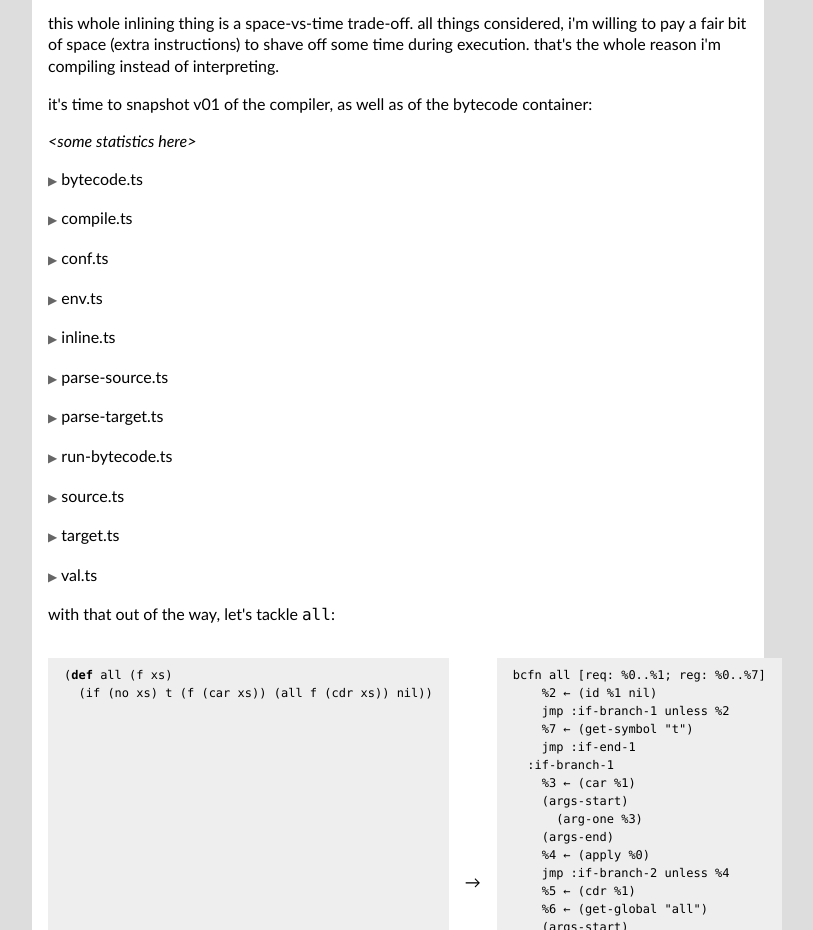
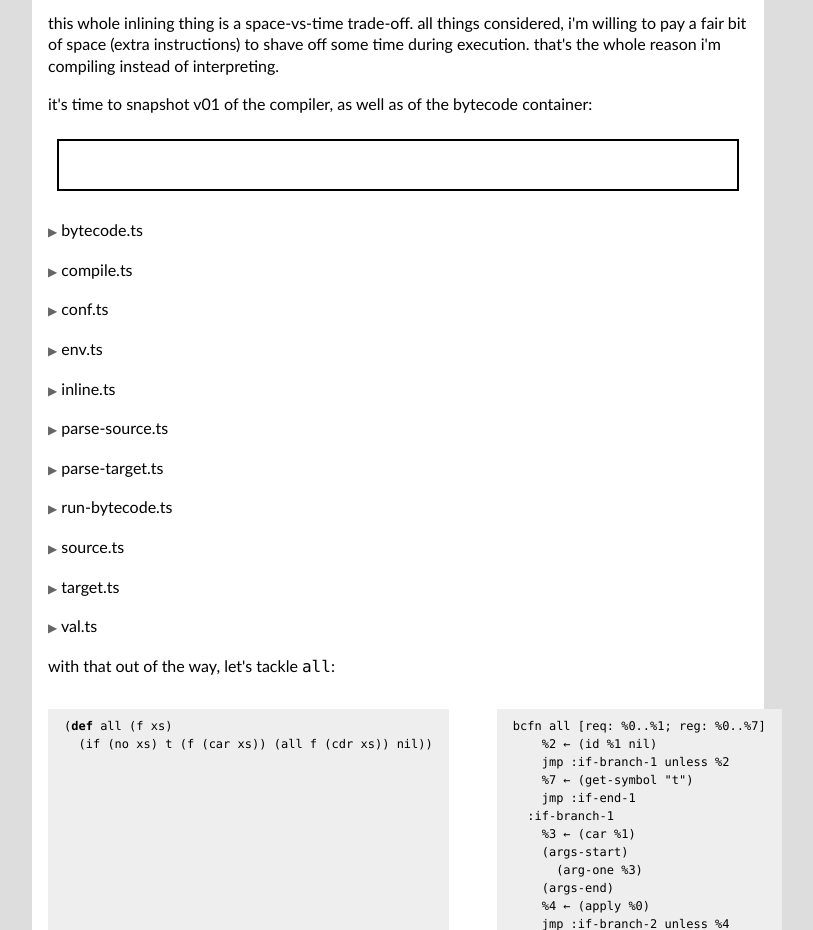
Before and after one commit to masak/syntax-driven, a React (Create React App) app: page / in a window 1280 px wide. Shown: the part 1580-2510 px from the top of the page, without its empty margins (242-1055 px from the left). Built offline with nearby package versions, Linux system fonts and the light colour scheme.

Commit message:
Introduce (beginnings of) a bytecode dump

```diff
--- a/src/App.js
+++ b/src/App.js
@@ -1,7 +1,8 @@
 import React from 'react';
 import './App.css';
+import BytecodeDump from './components/BytecodeDump';
+import SourceListing from './components/SourceListing';
 import Translation from './components/Translation';
-import SourceListing from './components/SourceListing';
 import * as v01 from './snapshots/v01';
 
 const App = (props) => (
@@ -166,9 +167,7 @@ const App = (props) => (
         the bytecode container:
     </p>
 
-    <p>
-        <em>&lt;some statistics here&gt;</em>
-    </p>
+    <BytecodeDump />
 
     <SourceListing fileName="bytecode.ts" sourceText={v01.bytecodeTs} />
     <SourceListing fileName="compile.ts" sourceText={v01.compileTs} />
--- /dev/null
+++ b/src/components/BytecodeDump.js
@@ -0,0 +1,19 @@
+import React from 'react';
+
+const BytecodeDump = (props) => {
+    return (
+      <svg class="bytecode-dump"
+           width="700" height="70">
+        <rect x="10"
+              y="10"
+              width="680"
+              height="50"
+              fill="white"
+              stroke="black"
+              stroke-width="2"
+        />
+      </svg>
+    );
+};
+
+export default BytecodeDump;
```
